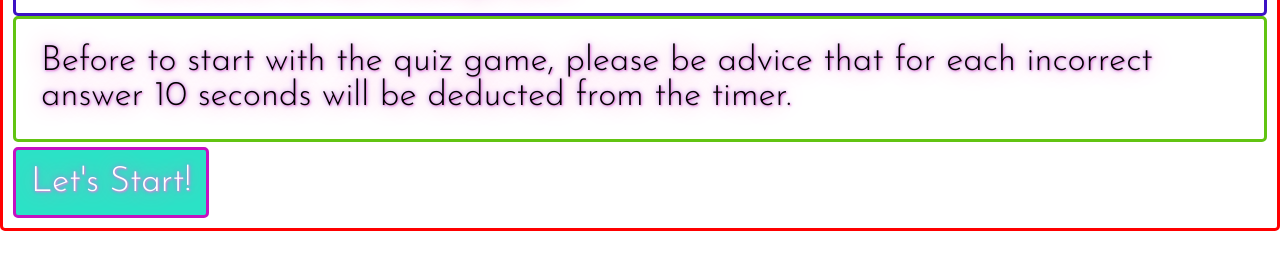
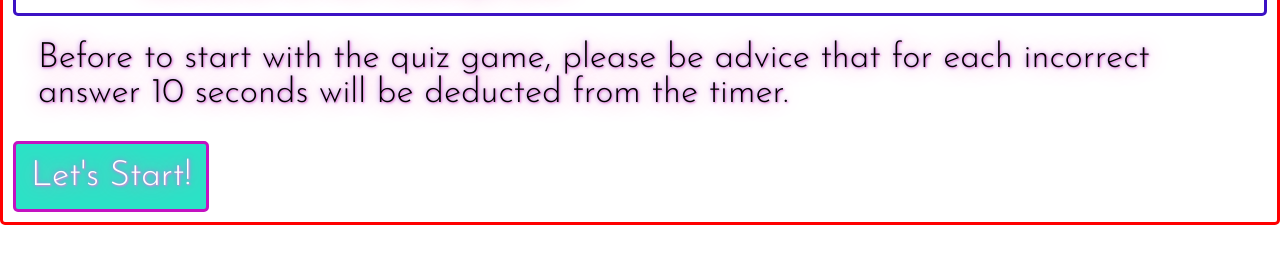
Before and after one commit to ch4r1i3/Quiz-Game, a plain HTML site: page index.html in a window 1280 px wide. Shown: the part 68-338 px from the top of the page. Drawn offline with Linux system fonts and the light colour scheme.

```diff
--- a/Quiz-Game/Assets/css/style.css
+++ b/Quiz-Game/Assets/css/style.css
@@ -64,7 +64,6 @@
     font-size: 35px;
     /* text-align: center; */
     color: black;
-    border: 3px solid rgb(98, 196, 18);
 }
 #str-btn {
     padding: 15px;
```
